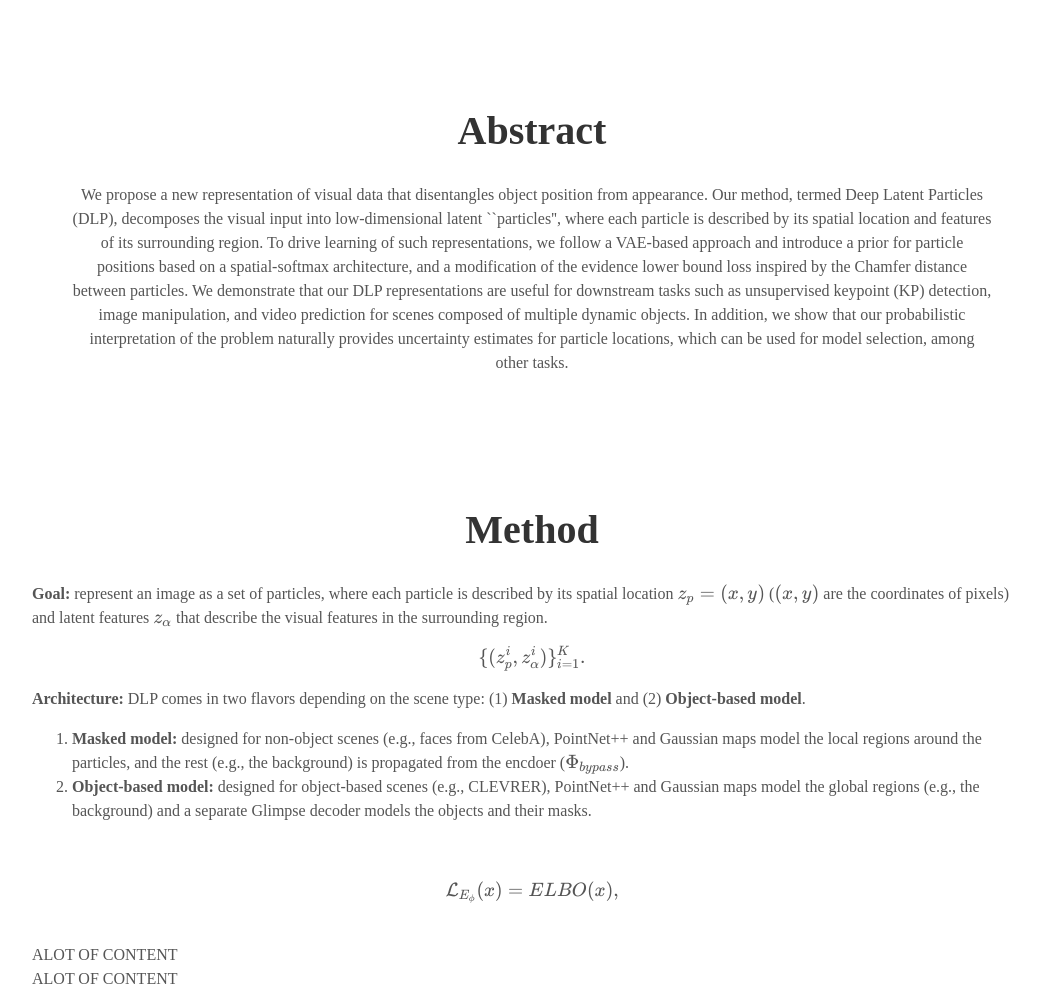
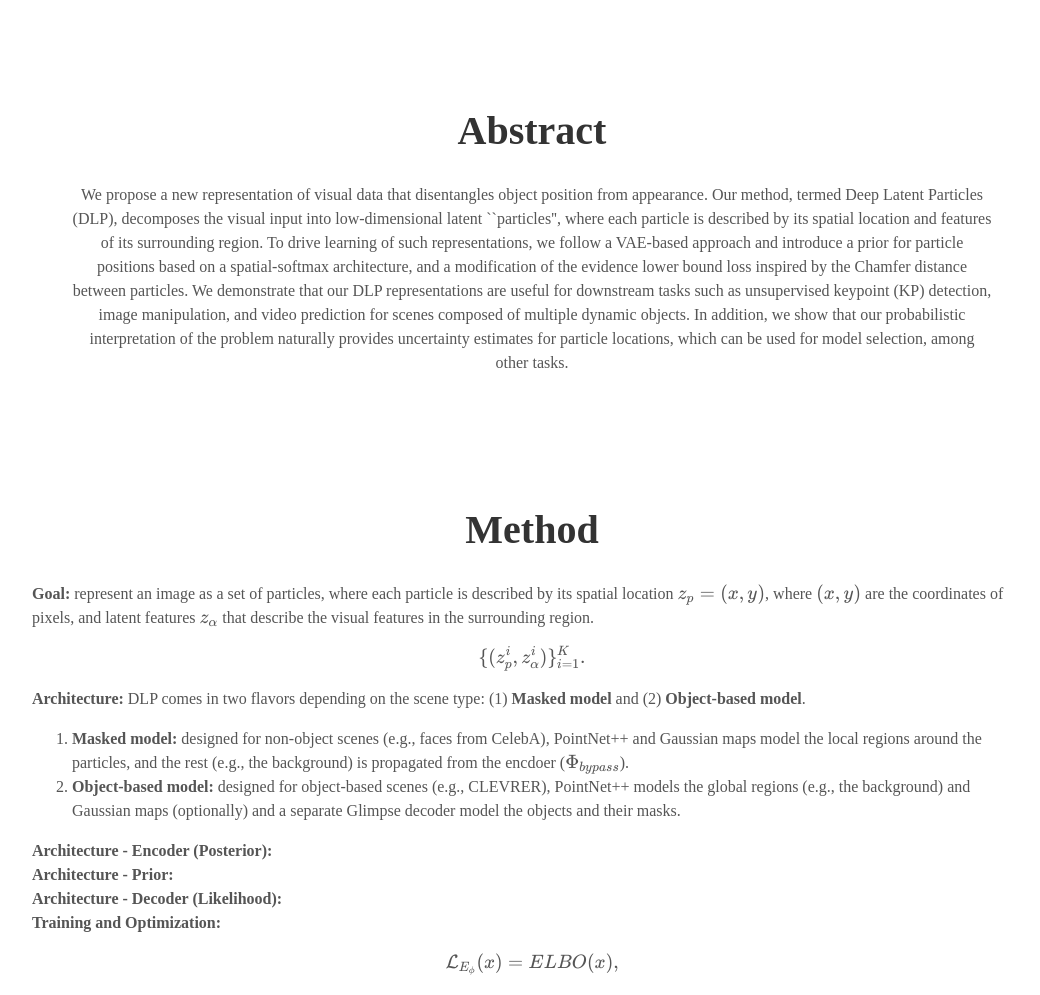
Before and after one commit to taldatech/deep-latent-particles-web, a Jekyll site: the page built from index.md, in a window 1280 px wide, cut to the strip 924-1919 px from the top of the page. Shown: the whole strip, without its empty margins (108-1148 px from the left). Built offline with Jekyll 4.4.1, drawn with Linux system fonts in a browser that asks for light colours; nearby versions of some CDN libraries; some web fonts are replaced; some of the changed text lies outside the part shown.

Commit message:
headlines

```diff
--- a/_includes/header.html
+++ b/_includes/header.html
@@ -2,7 +2,7 @@
 a:link {
   color: white;
   background-color: transparent;
-  text-decoration: none;
+  text-decoration: underline;
 }
 
 a:visited {
--- a/index.md
+++ b/index.md
@@ -28,7 +28,7 @@ Method
 </h1>
 
 <div class="mw">
-<b>Goal:</b> represent an image as a set of particles, where each particle is described by its spatial location \( z_p = (x,y) \) (\( (x,y) \) are the coordinates of pixels) and latent features \(z_{\alpha} \) that describe the visual features in the surrounding region.
+<b>Goal:</b> represent an image as a set of particles, where each particle is described by its spatial location \( z_p = (x,y) \), where \( (x,y) \) are the coordinates of pixels, and latent features \(z_{\alpha} \) that describe the visual features in the surrounding region.
 
 $$ \{(z_p^i, z_{\alpha}^i)\}_{i=1}^{K}. $$
 
@@ -36,11 +36,22 @@ $$ \{(z_p^i, z_{\alpha}^i)\}_{i=1}^{K}. $$
 
 <ol>
   <li><b>Masked model:</b> designed for non-object scenes (e.g., faces from CelebA), PointNet++ and Gaussian maps model the local regions around the particles, and the rest (e.g., the background) is propagated from the encdoer (\(\Phi_{bypass} \)).</li>
-  <li><b>Object-based model:</b> designed for object-based scenes (e.g., CLEVRER), PointNet++ and Gaussian maps model the global regions (e.g., the background) and a separate Glimpse decoder models the objects and their masks.</li>
+  <li><b>Object-based model:</b> designed for object-based scenes (e.g., CLEVRER), PointNet++ models the global regions (e.g., the background) and Gaussian maps (optionally) and a separate Glimpse decoder model the objects and their masks.</li>
 </ol>
 
+<b>Architecture - Encoder (Posterior):</b>
 
 <br>
+
+<b>Architecture - Prior:</b>
+
+<br>
+
+<b>Architecture - Decoder (Likelihood):</b>
+<br>
+
+<b>Training and Optimization:</b>
+
 $$ \mathcal{L}_{E_{\phi}}(x) = ELBO(x),$$
 <br>
 ALOT OF CONTENT<br>
@@ -79,6 +90,17 @@ Results
 Results Summary
 </div>
 
+
+<h1 align="center">
+  <br>
+Code & Interactive Demo
+  <br>
+</h1>
+
+<div class="mw">
+Link to GitHub, Open in Colab
+</div>
+
 <h1 align="center">
   <br>
 References
```
Also changed, not shown: other parts of index.md (+1 -1 lines).
